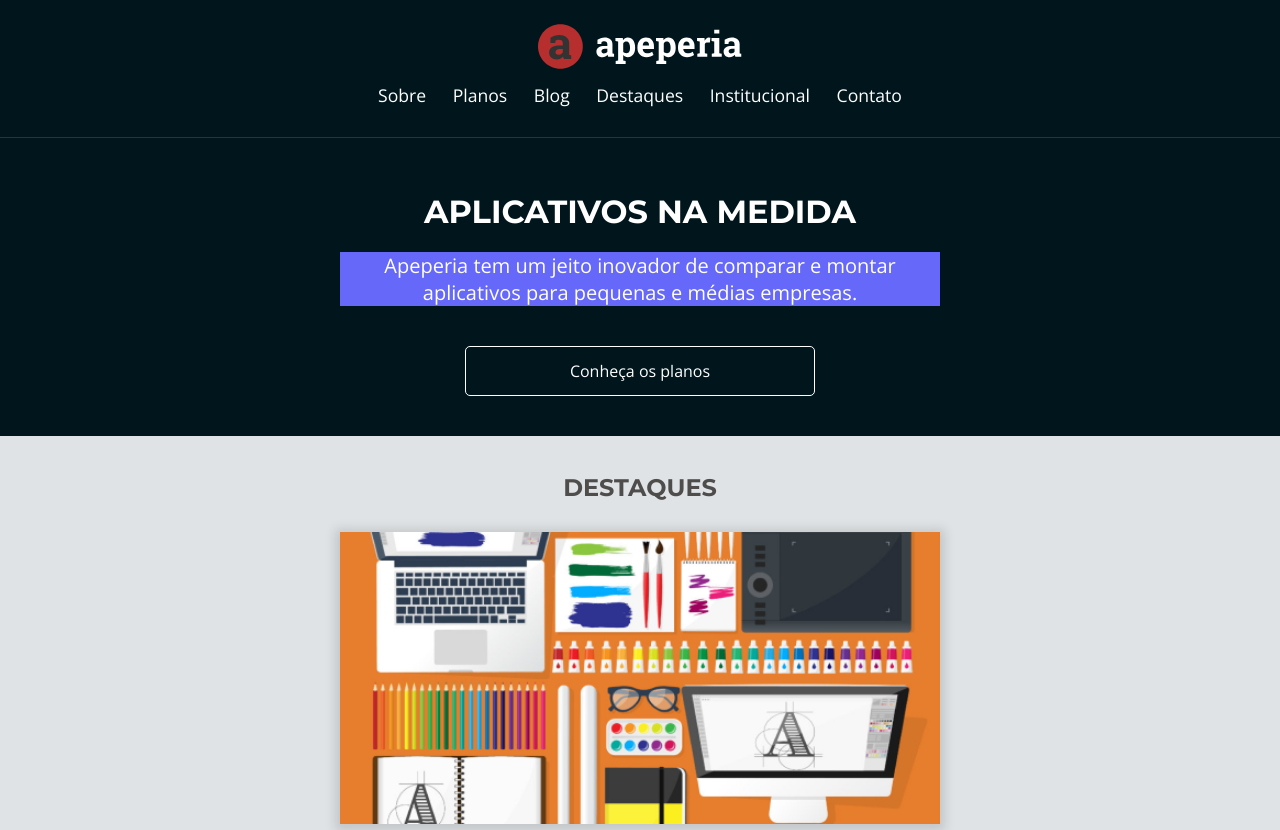
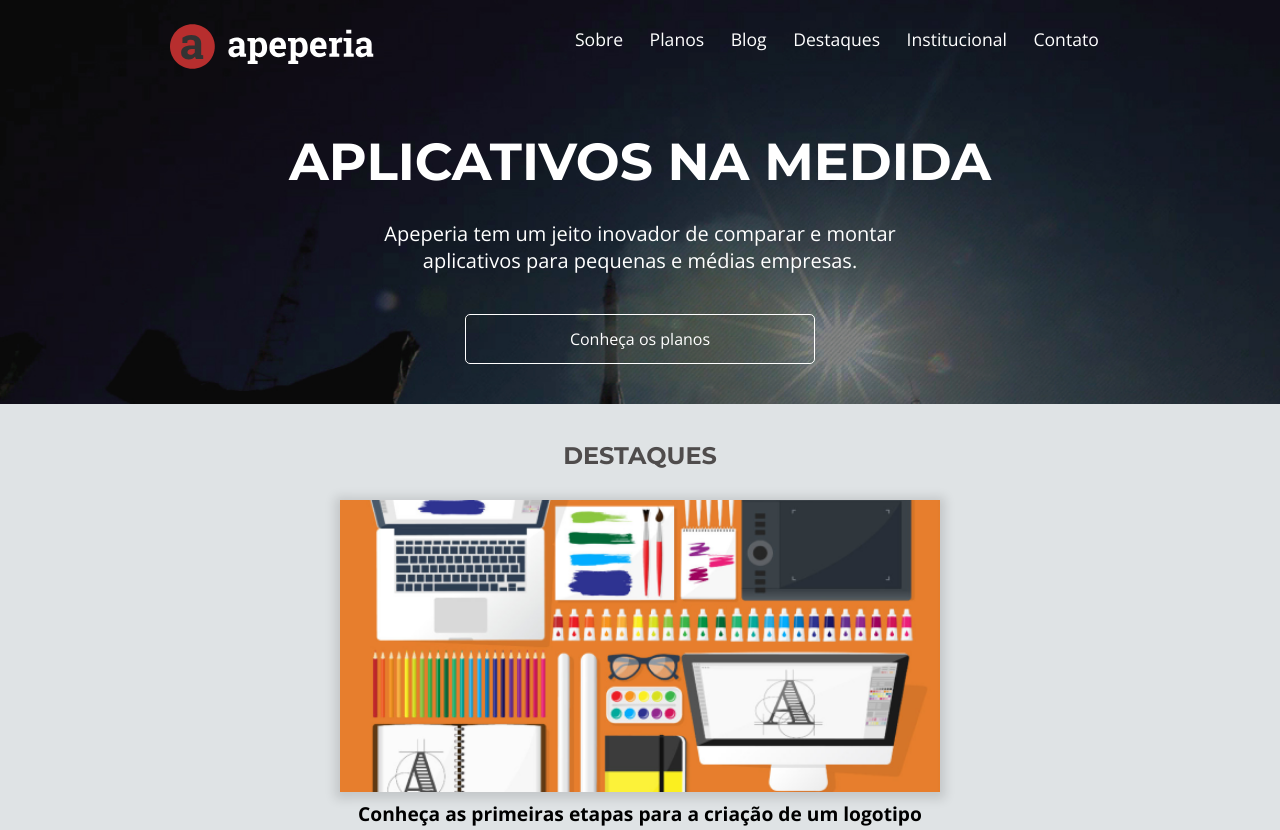
Before and after one commit to J-IgorSilva/OracleNextEducation, a plain HTML site: page PageMobille/index.html in a window 1280 px wide. Shown: the top 830 px of the page. Drawn offline with nearby package versions, Linux system fonts and the light colour scheme.

Commit message:
Adding @media Desktop

```diff
--- a/PageMobille/css/base.css
+++ b/PageMobille/css/base.css
@@ -43,3 +43,10 @@ body {
     border: 1px solid var(--branco);
     border-radius: 5px;
 }
+
+@media screen and (min-width: 1024px) {
+    .container {
+        padding-left: calc((100% - 940px)/2);
+        padding-right: calc((100% - 940px)/2);
+    }
+}
--- a/PageMobille/css/cabecalho.css
+++ b/PageMobille/css/cabecalho.css
@@ -34,3 +34,11 @@
     margin-bottom: 1.25rem;
     margin-left: .7rem;
 }
+
+@media screen and (min-width: 1024px){
+    .cabecalho{
+        flex-direction: row;
+        justify-content: space-between;
+        border: none;
+    }
+}
--- a/PageMobille/css/chamada.css
+++ b/PageMobille/css/chamada.css
@@ -35,6 +35,18 @@
 @media screen and (min-width: 768px) {
     .chamada__texto {
         max-width: 600px;
-        background-color: rgb(101, 104, 248);
     }
 }
+
+
+@media screen and (min-width: 1024px){
+    .chamada{
+        background-image: url(/img/bg-intro.jpg);
+        background-size: cover;
+        padding-top: 8.5rem;
+    }
+    .chamada__titulo{
+        font-size: 3.25rem;
+        margin-bottom: 2rem;
+    }
+}
--- a/PageMobille/css/diferenciais.css
+++ b/PageMobille/css/diferenciais.css
@@ -44,3 +44,14 @@
 .item__texto {
     line-height: normal;
 }
+
+
+@media screen and (min-width:1044px){
+    .diferenciais{
+        background-color: var(--cinza-claro);
+    }
+
+    .diferenciais__lista{
+        justify-content: space-around;
+    }
+}
--- a/PageMobille/css/planos.css
+++ b/PageMobille/css/planos.css
@@ -110,3 +110,15 @@
         max-width: 400px;
     }
 }
+
+@media screen and (min-width: 1024px) {
+    .planos__cartoes {
+        flex-direction: row;
+        justify-content: space-between;
+        align-items: flex-end;
+    }
+
+    .cartao {
+        max-width: 300px;
+    }
+}
```
